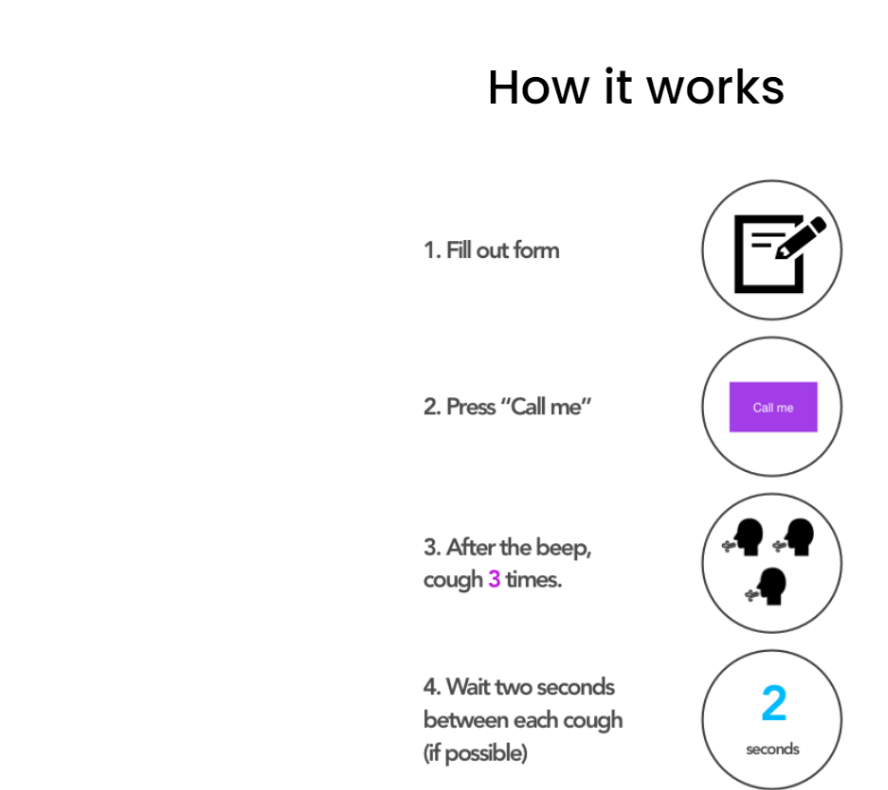
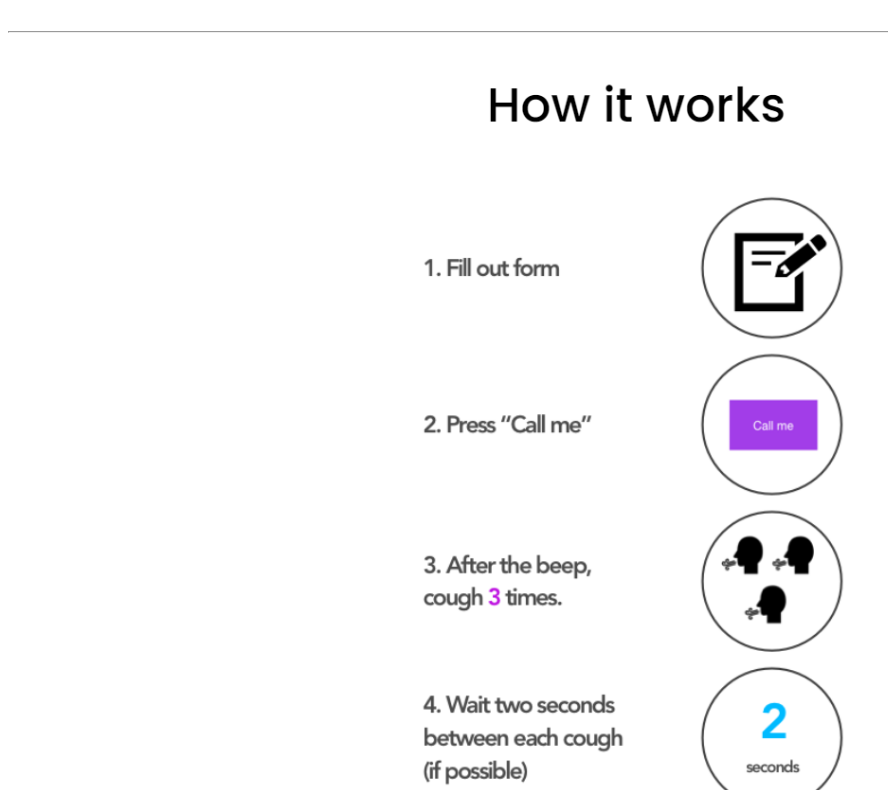
Before and after one commit to Abhinavsinghnegi/Codio, a plain HTML site: page sample.html in a window 1280 px wide. Shown: the part 57-847 px from the top of the page, without its empty margins (0-888 px from the left). Drawn offline with Linux system fonts and the light colour scheme.

Commit message:
commit on master

```diff
--- a/sample.html
+++ b/sample.html
@@ -10,11 +10,12 @@
      <link rel="stylesheet" href="style.css">
 </head>
 <body>
-    <a href="/index.html" class="home">CODIO</a><br><br><br><br><br>
+    <a href="/index.html" class="home">CODIO</a><br><br><br><hr><br><br>
     <img class="how-it-works" src="how_it_works.png" alt=""><br><br><hr>
     <p class="h">Example cough recording</p>
     <audio controls class="audio">
         <source src="/mixkit-sick-woman-coughing-2218.wav">
     </audio><br><br>
+
 </body>
 </html>
```
Also changed, not shown: index.html (+1 -1 lines).
